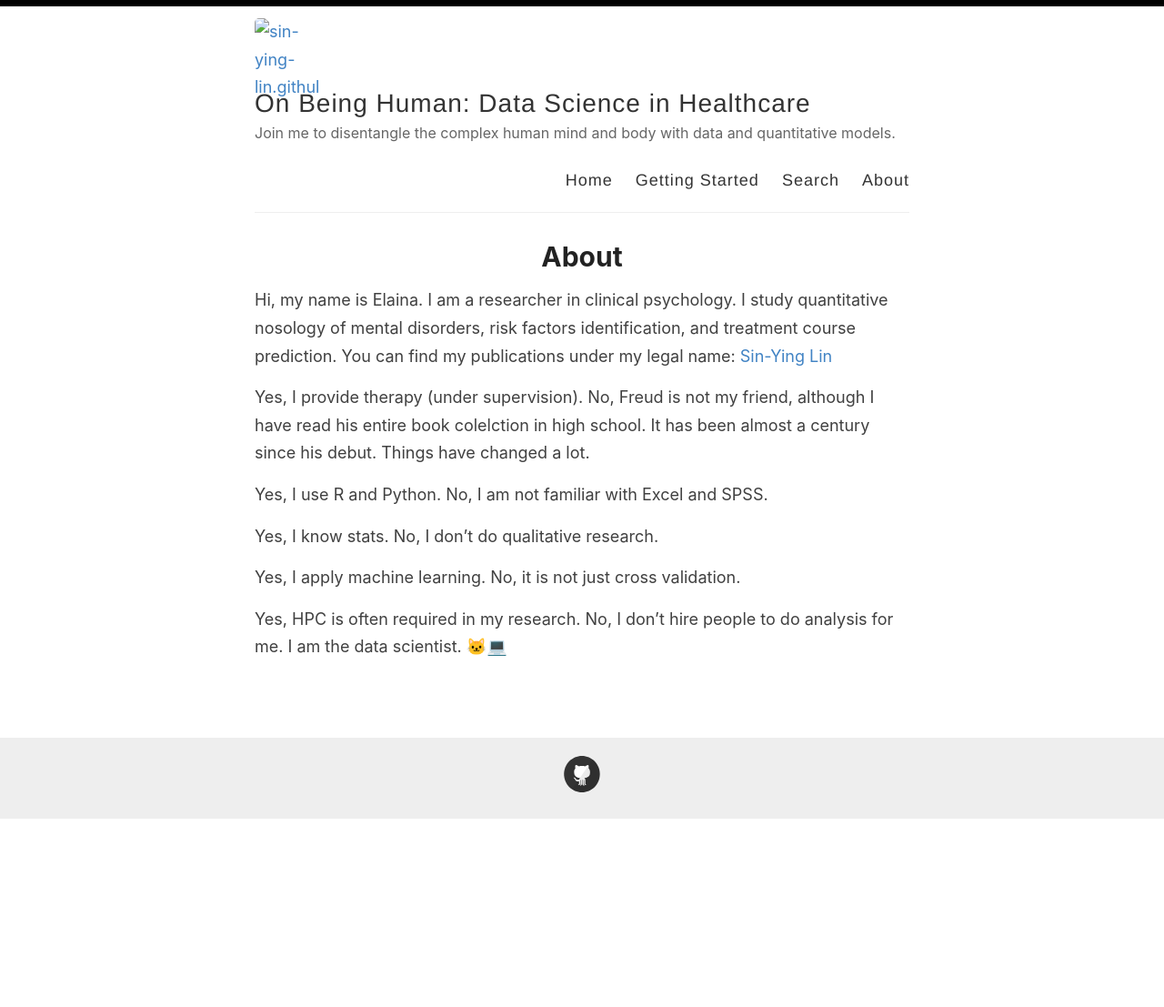
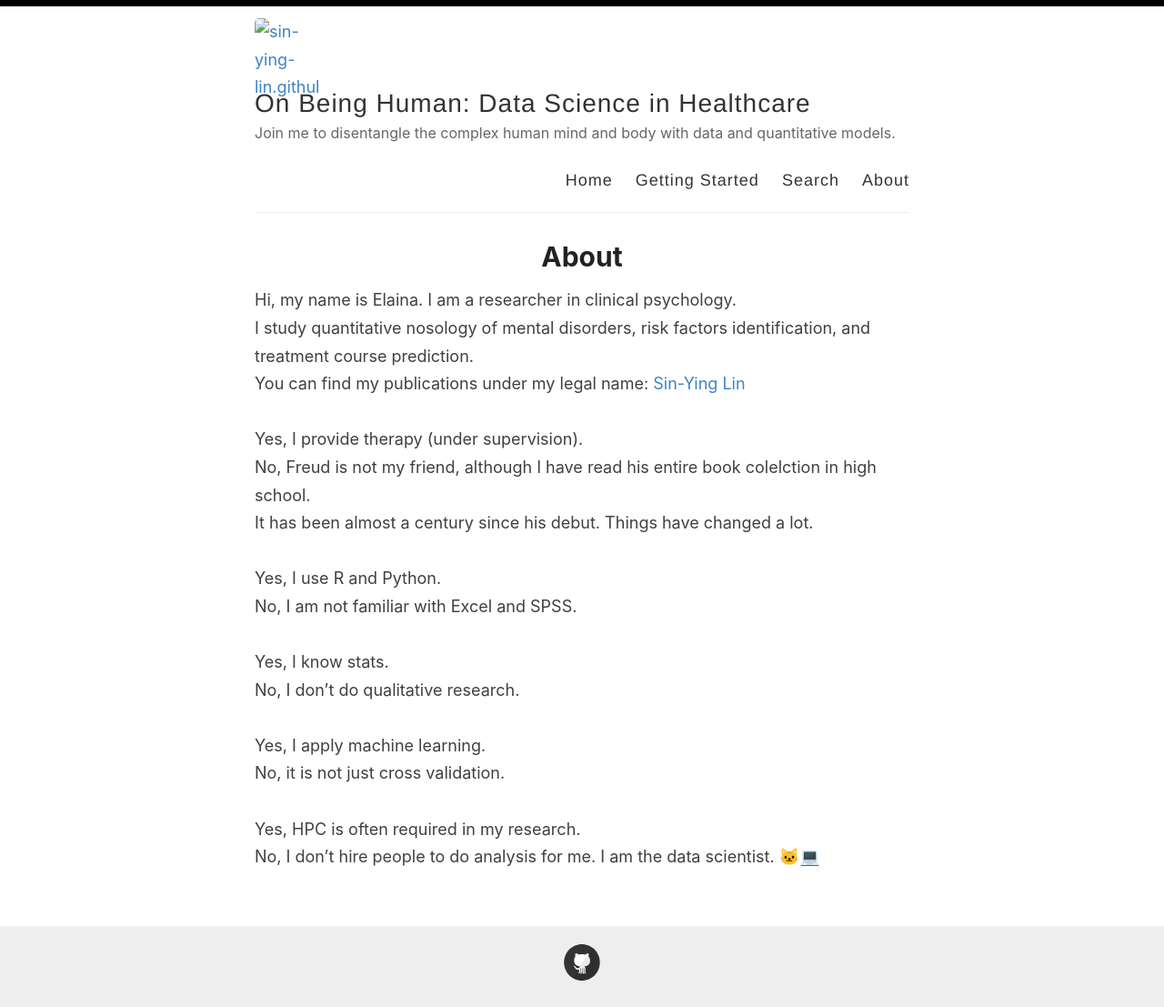
Before and after one commit to sin-ying-lin/sin-ying-lin.github.io, a Jekyll site: the page built from _pages/about.md, in a window 1280 px wide. Shown: the whole page at 91% size. Built offline with Jekyll 4.4.1, drawn with Linux system fonts in a browser that asks for light colours; before the commit the page ends 901 px from its top, so only the background shows below that.

Commit message:
Update about.md

```diff
--- a/_pages/about.md
+++ b/_pages/about.md
@@ -4,22 +4,22 @@ title: About
 permalink: /about/
 ---
 
-Hi, my name is Elaina. I am a researcher in clinical psychology.
-I study quantitative nosology of mental disorders, risk factors identification, and treatment course prediction.
-You can find my publications under my legal name: [Sin-Ying Lin](https://orcid.org/0000-0001-9862-7669)
-
-Yes, I provide therapy (under supervision).
-No, Freud is not my friend, although I have read his entire book colelction in high school.
-It has been almost a century since his debut. Things have changed a lot.
-
-Yes, I use R and Python.
-No, I am not familiar with Excel and SPSS.
-
-Yes, I know stats.
-No, I don't do qualitative research.
-
-Yes, I apply machine learning.
-No, it is not just cross validation.
-
-Yes, HPC is often required in my research.
-No, I don't hire people to do analysis for me. I am the data scientist. 🐱‍💻
+Hi, my name is Elaina. I am a researcher in clinical psychology. <br>
+I study quantitative nosology of mental disorders, risk factors identification, and treatment course prediction. <br>
+You can find my publications under my legal name: [Sin-Ying Lin](https://orcid.org/0000-0001-9862-7669) <br>
+<br>
+Yes, I provide therapy (under supervision). <br>
+No, Freud is not my friend, although I have read his entire book colelction in high school. <br>
+It has been almost a century since his debut. Things have changed a lot. <br>
+<br>
+Yes, I use R and Python. <br>
+No, I am not familiar with Excel and SPSS. <br>
+<br>
+Yes, I know stats. <br>
+No, I don't do qualitative research. <br>
+<br>
+Yes, I apply machine learning. <br>
+No, it is not just cross validation. <br>
+<br>
+Yes, HPC is often required in my research. <br>
+No, I don't hire people to do analysis for me. I am the data scientist. 🐱‍💻 <br>
```
